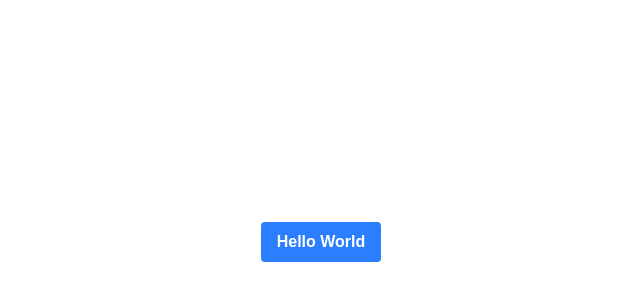
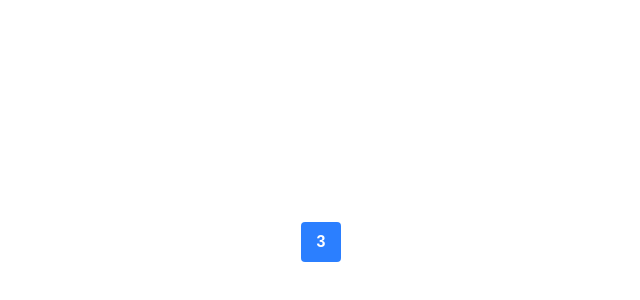
Before and after one commit to tomyok/curso-typescript-react, a Next.js app: page / in a window 1280 px wide. Shown: the part 158-458 px from the top of the page, without its empty margins (319-959 px from the left). Built offline with nearby package versions, Linux system fonts and the light colour scheme.

Commit message:
Aprendiendo sobre arrays en TS, usando union types para especificar tamaños del array.

```diff
--- a/src/app/page.tsx
+++ b/src/app/page.tsx
@@ -1,25 +1,23 @@
-type Color = "red" | "blue" | "green";
+type Numbers = 2 | 3 | 4;
 
 type ButtonProps = {
-  text: string;
-  subtitle?: string;
-  color?: Color;
+  //padding: number[]
+  //padding: [number, number, number?]
+  padding: [Numbers]
 }
 
-function Button(props: ButtonProps) {
+function Button({padding}: ButtonProps) {
 
-const {text} = props;
 
   return (
-    <button className="btn">{text}</button>
+    <button className="btn">{padding}</button>
   )
 }
 
 function page() {
   return (
     <div>
-      <Button text="Hello World"
-      color="red"
+      <Button padding={[3]}
       />
     </div>
   )
```
